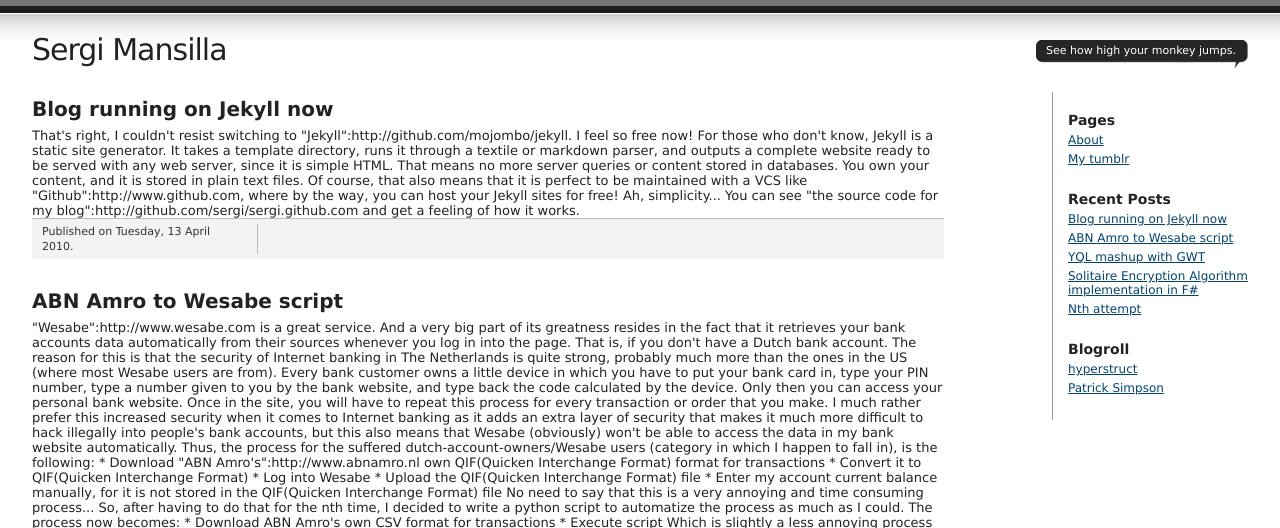
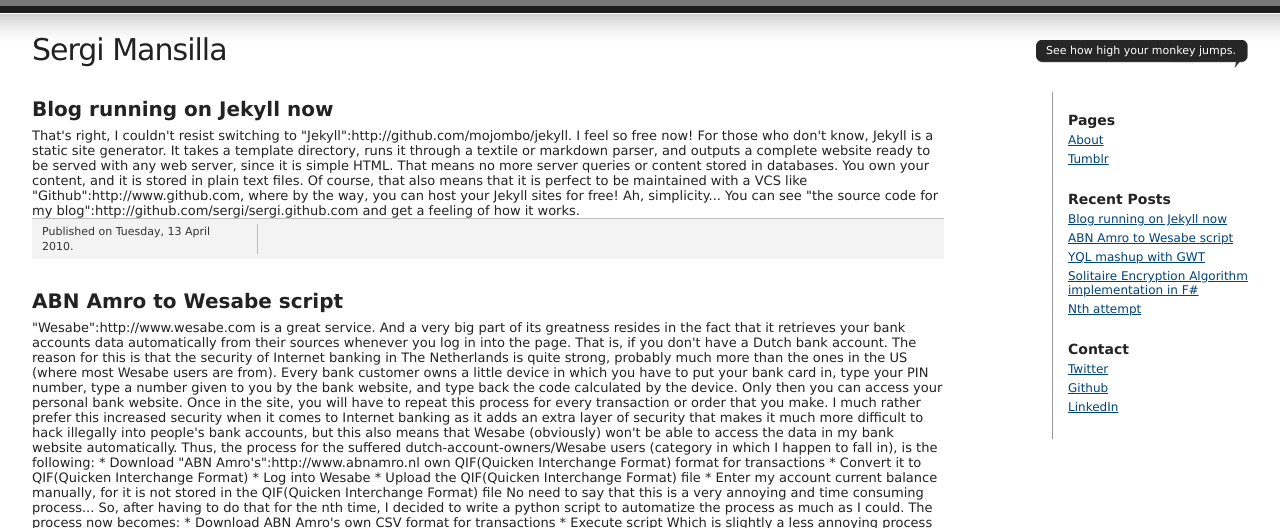
Before and after one commit to sergi/sergi.github.com, a Jekyll site: the page built from index.html, in a window 1280 px wide. Shown: the top 528 px of the page. Built offline with Jekyll 4.4.1, drawn with Linux system fonts in a browser that asks for light colours; Markdown is read by kramdown in place of the engine named in the settings; the list of posts is cut into pages by our own code; comment, search, counter and statistics services are not loaded.

Commit message:
Layout adjustments and added the "about" page

```diff
--- a/_layouts/default.html
+++ b/_layouts/default.html
@@ -7,8 +7,12 @@
         <meta name="author" content="{{ site.author.name }}" />
         <meta name="description" content="{{ site.description }}" />
         <link rel="alternate" type="application/atom+xml" title="Recent Entries" href="{{ site.feed }}" />
-        <link href="css/screen.css" rel="stylesheet" type="text/css" media="screen, projection" />
-        <link href="css/syntax.css" rel="stylesheet" type="text/css" media="screen, projection" />
+        {% for css in site.css %}
+            <link rel="stylesheet" href="{{ css }}" type="text/css" />
+        {% endfor %}
+        {% for css in page.css %}
+            <link rel="stylesheet" href="{{ css }}" type="text/css" />
+        {% endfor %}
         <link rel='index' title='{{ site.author }}' href='{{ site.url }}' />
         <meta name="description" content="Sergi Mansilla. Experiments about programming, functional programming and monkey brains programming." />
         <meta name="keywords" content="programming,development,functional,algorithms,cryptography,f#,javascript,gwt,java" />
@@ -26,20 +30,27 @@
                 <h3>Pages</h3>
                 <div class="textwidget">
                     <ul>
-						<li><a href="about.html" title="About">About</a></li>
-                        <li><a href="http://sergi.tumblr.com/" rel="me" title="Adding some entropy">My tumblr</a></li>
+                        <li><a href="/blog/about/" title="About">About</a></li>
+                        <li><a href="http://sergi.tumblr.com/" rel="me" title="Adding some entropy">Tumblr</a></li>
                     </ul>
                 </div>
                 <h3>Recent Posts</h3>
                 <ul>
 				{% for post in site.posts limit:10 %}
-                    <li><a href="{{ site.url }}{{ post.id }}" title="{{ post.title }}">{{ post.title }}</a></li>
-				{% endfor %}
+                    <li><a href="/blog{{ post.id }}" title="{{ post.title }}">{{ post.title }}</a></li>
+                {% endfor %}
                 </ul>
+                <!--
                 <h3>Blogroll</h3>
                 <ul class="xoxo blogroll">
-                    <li><a href="http://hyperstruct.net/" title="do flatlanders dream of n-dimensional shapes? ">hyperstruct</a></li>
+                    <li><a href="http://hyperstruct.net/" title="do flatlanders dream of n-dimensional shapes?" rel="friend met">hyperstruct</a></li>
                     <li><a href="http://www.patricksimpson.nl/" rel="friend met">Patrick Simpson</a></li>
+                </ul>-->
+                <h3>Contact</h3>
+                <ul>
+                    <li><a href="{{site.author.twitter}}">Twitter</a></li>
+                    <li><a href="{{site.author.github}}">Github</a></li>
+                    <li><a href="{{site.author.linkedin}}">LinkedIn</a></li>
                 </ul>
             </div>
         </div>
--- a/css/screen.css
+++ b/css/screen.css
@@ -104,8 +104,9 @@
 
 .comments {
 color:#333;
-margin:0 0 15px 0;
+margin:15px 0 15px 0;
 border-bottom:#bbb 1px solid;
+font-weight: bold;
 }
 
 .comments a {
--- a/index.html
+++ b/index.html
@@ -3,7 +3,7 @@
 title: Sergi Mansilla
 ---
 {% for post in site.posts limit:10 %}
-  <h2><a href="{{ post.id }}" rel="bookmark">{{ post.title }}</a></h2>
+  <h2><a href="/blog{{ post.id }}" rel="bookmark">{{ post.title }}</a></h2>
   <div class="main">{{ post.content }}</div>
   <div class="meta group">
       <div class="signature">
```
Also changed, not shown: other parts of _layouts/default.html (+1 -1 lines), _layouts/post.html (+6 -7 lines), about.html (added, +21 -0 lines).
